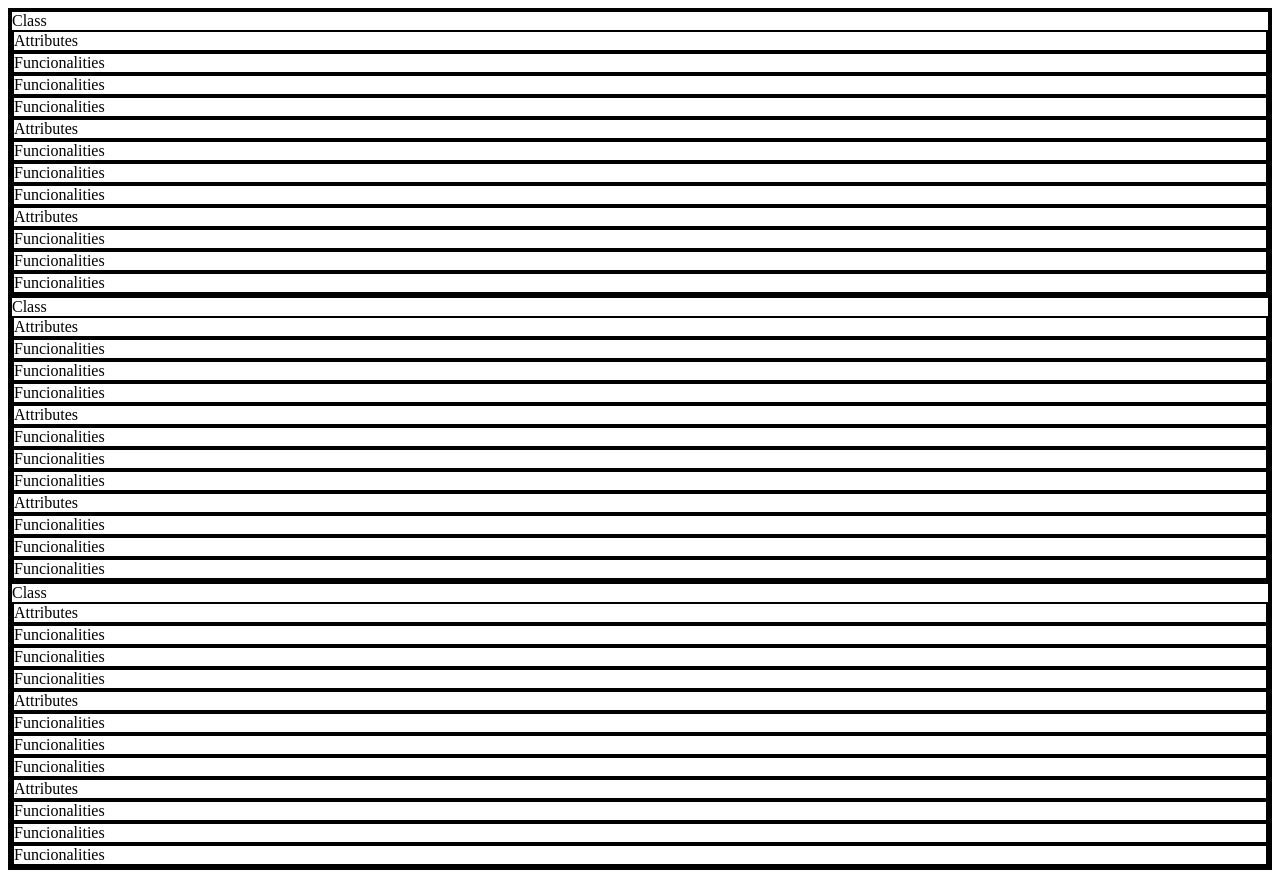
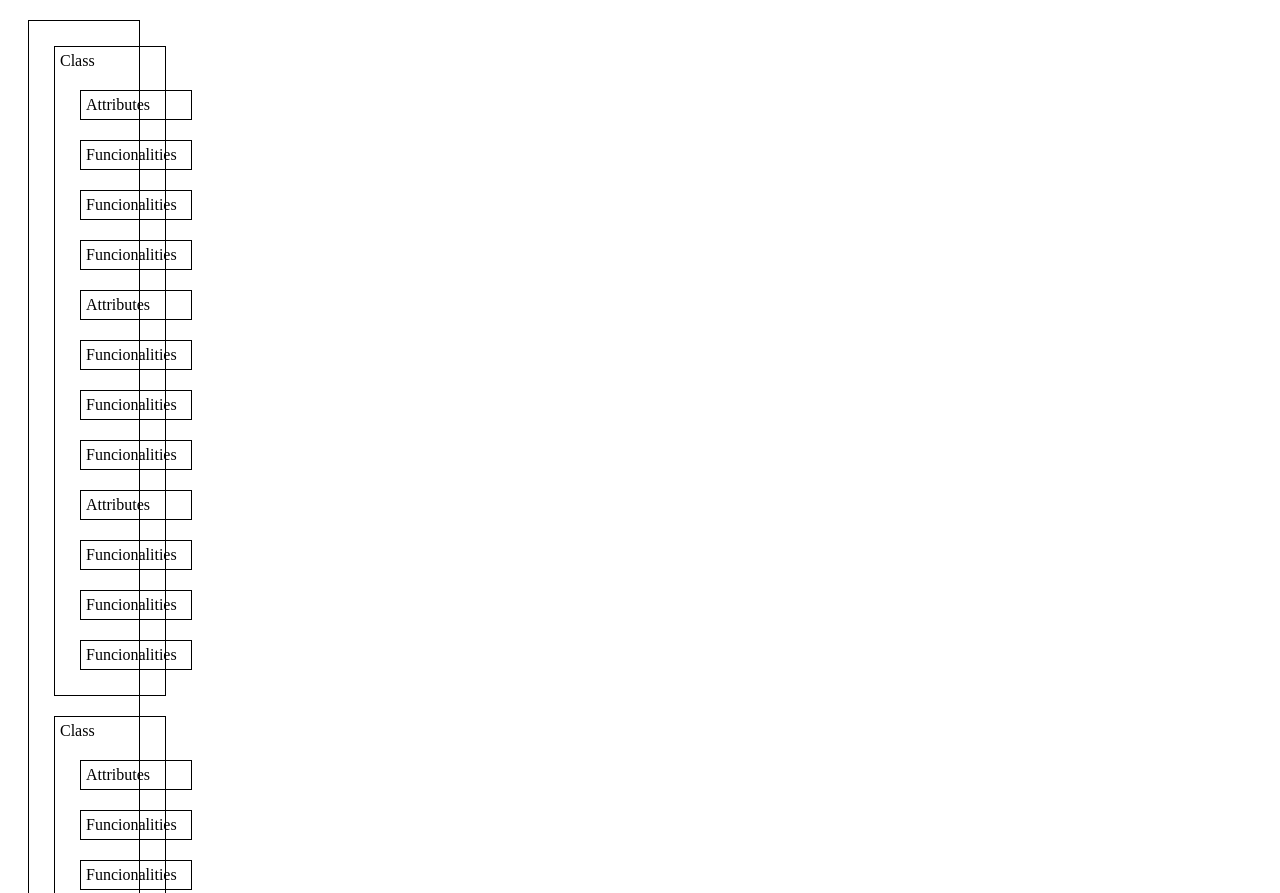
Before and after one commit to omarbougarne/uml_generation, a plain HTML site: page index.html in a window 1280 px wide. Shown: the top 893 px of the page. Drawn offline with Linux system fonts and the light colour scheme.

Commit message:
created object and added css styling

```diff
--- a/index.html
+++ b/index.html
@@ -12,6 +12,11 @@
     </div>
 
     <script>
+        const box =  {
+            name: "className",
+            attributes: ['att1' , 'att2', 'att3'],
+            functionalities: ['func1' , 'func2', 'func3']
+        }
 
         for(let i = 0; i<3; i++){
             //class name
@@ -25,14 +30,13 @@
         const subDiv = document.createElement("div");
         const subContent = document.createTextNode('Attributes');
         subDiv.appendChild(subContent);
+        div.appendChild(subDiv)
 
-        div.appendChild(subDiv)
         //functions
         for(let i = 0; i<3; i++){
         const functions = document.createElement("div");
         const functionsContent = document.createTextNode('Funcionalities');
         functions.appendChild(functionsContent);
-
         div.appendChild(functions)
         }
         }
--- a/style.css
+++ b/style.css
@@ -1,3 +1,6 @@
 div{
-    border: solid 2px;
+    border: solid 1px;
+    width: 100px;
+    margin: 20px;
+    padding: 5px;
 }
```
